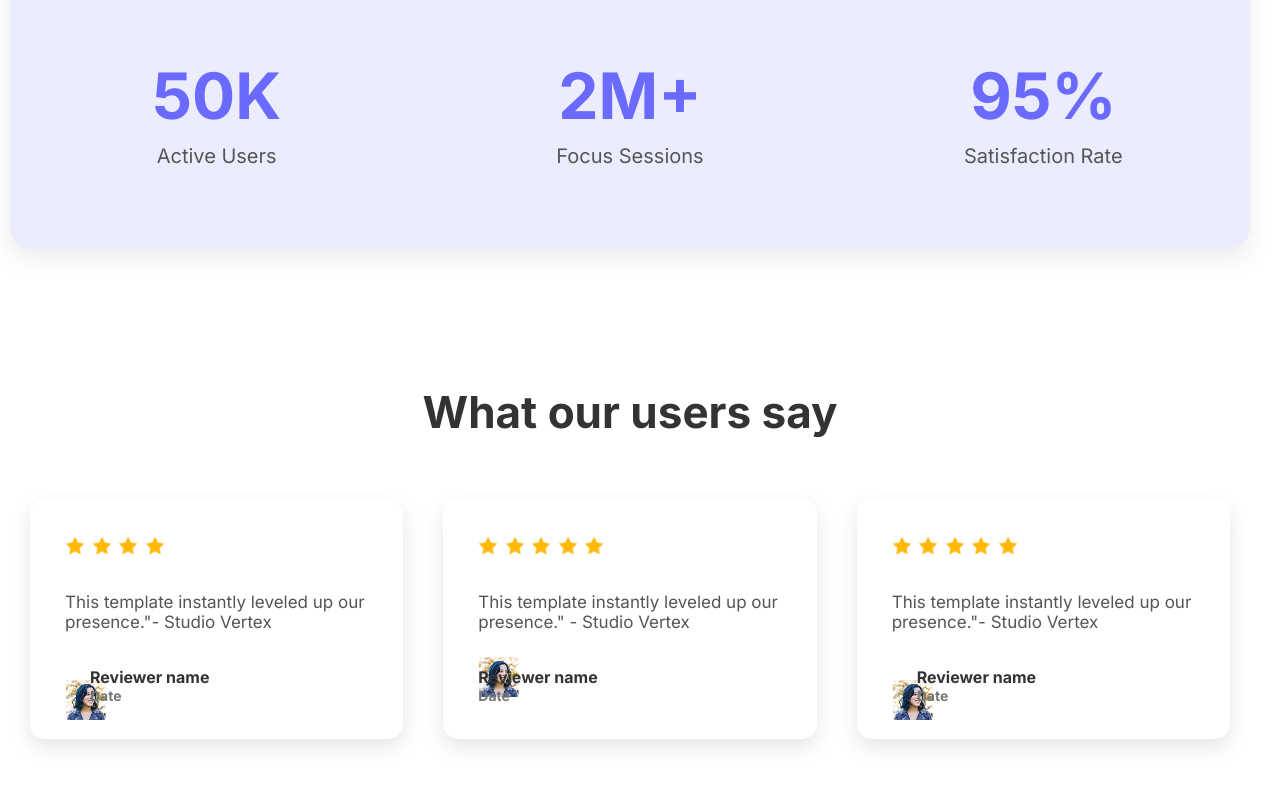
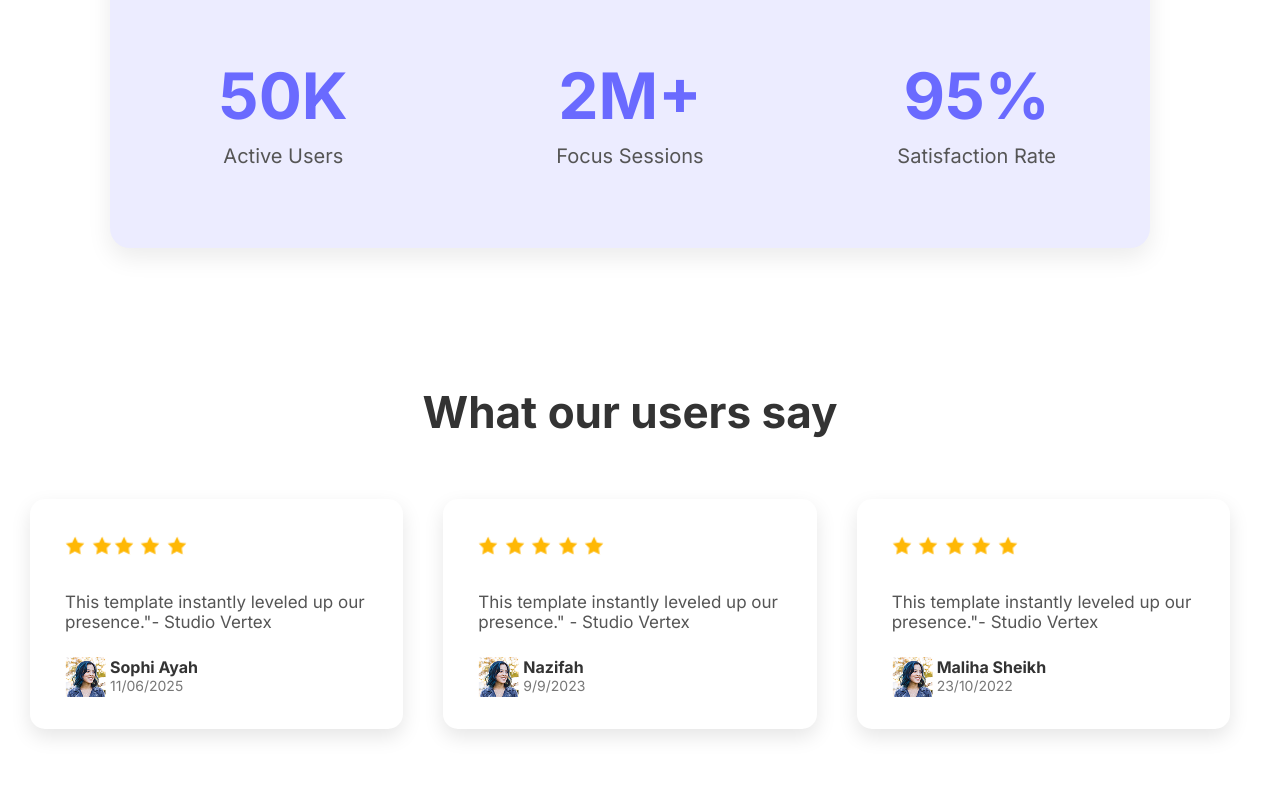
Before and after one commit to Nazifah-The-G/Ui-template-website, a plain HTML site: page index.html in a window 1280 px wide. Shown: the part 1325-2111 px from the top of the page. Drawn offline with Linux system fonts and the light colour scheme.

Commit message:
retouch4

```diff
--- a/index.html
+++ b/index.html
@@ -52,7 +52,7 @@
      <div class="reviews-grid">
          <div class="review-card">
              <div class="stars">
-                 <img src="icon-star.png" alt=""> <img src="icon-star.png" alt="">
+                 <img src="icon-star.png" alt=""> <img src="icon-star.png" alt=""><img src="icon-star.png" alt="">
                  <img src="icon-star.png" alt="">
                  <img src="icon-star.png" alt="">
                  <img src="ic" alt="">
@@ -63,8 +63,8 @@
                      <img src="avatar.png" alt="">
                  </div>
                  <div class="reviewer-details">
-                     <div class="name">Reviewer name</div>
-                     <div class="date name">Date</div>
+                     <div class="name">Sophi Ayah</div>
+                     <div class="date">11/06/2025</div>
                  </div>
              </div>
          </div>
@@ -78,14 +78,14 @@
              </div>
              <p class="quote">This template instantly leveled up our presence." - Studio Vertex</p>
              <div class="reviewer-info">
-            <div class="reviewer-flex"> <div class="reviewer-pic">
+             <div class="reviewer-pic">
                      <img src="avatar.png" alt="">
                  </div>
                  <div class="reviewer-details">
-                     <div class="name">Reviewer name</div>
-                     <div class="date name">Date</div>
+                     <div class="name">Nazifah </div>
+                     <div class="date">9/9/2023</div>
                      </div>
-                 </div>
+
              </div>
          </div>
          <div class="review-card">
@@ -103,8 +103,8 @@
                      <img src="avatar.png" alt="">
                  </div>
                  <div class="reviewer-details">
-                     <div class="name">Reviewer name</div>
-                     <div class="date name">Date</div>
+                     <div class="name">Maliha Sheikh</div>
+                     <div class="date">23/10/2022</div>
                  </div>
              </div>
          </div>
--- a/style.css
+++ b/style.css
@@ -152,8 +152,8 @@ body {
     padding: 80px 20px;
     text-align: center;
     border-radius: 20px;
-    max-width: 1200px;
-    margin: 0 auto;
+    max-width: 1000px;
+     margin: 0 auto;
    box-shadow: 0 10px 25px rgba(0,0,0,0.08);
 }
 
@@ -241,16 +241,15 @@ body {
 
 .reviewer-info {
     display: flex;
-    align-items: center;
-    gap: 15px;
-    margin-top: auto;
-}
+    flex-direction:row;
+    gap:25px
+    }
 
 .reviewer-pic {
-   width:10px;
-   height:10px;
+   width:20px;
+   height:20px;
     border-radius: 50%;
-object-fit:cover;
+    object-fit:cover;
 }
 .name {
     font-weight: 700;
@@ -262,16 +261,11 @@ object-fit:cover;
     font-size: 14px;
     color: #777;
      }
-   .name,.reviewer-pic{
-       justify-content: space-between;
-   }
-
 /*Newsletter-Section*/
 body {
     margin-right: 20px;
     padding: 0;
 }
-
 .newsletter-section {
     display: flex;
     justify-content: center;
```
